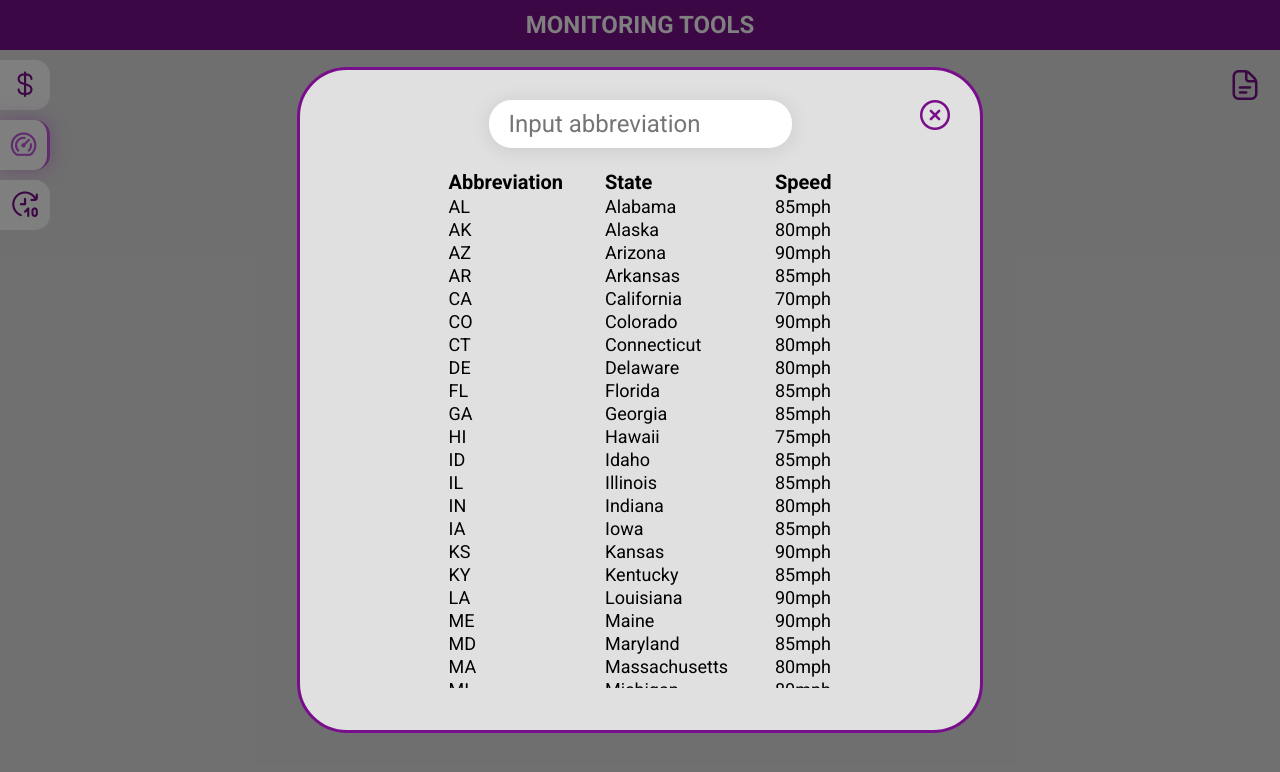
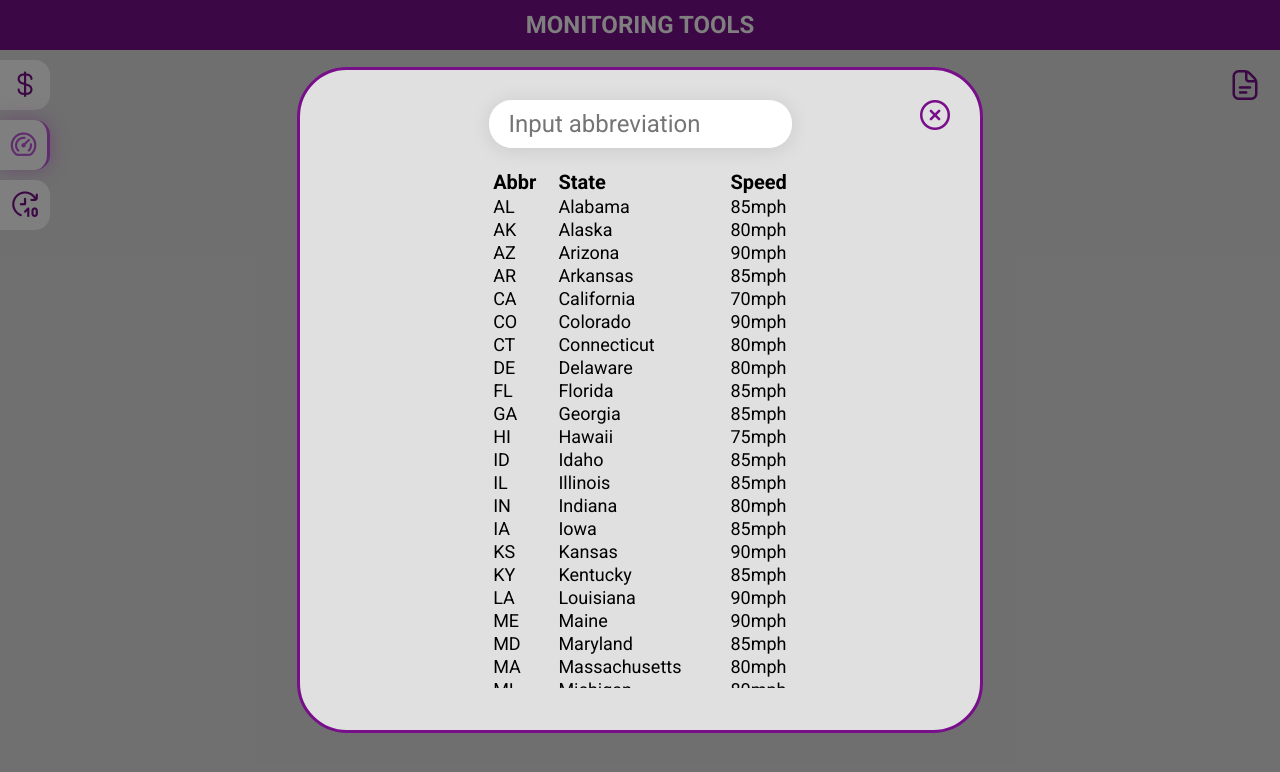
Before and after one commit to invex0811/salary, a Vue app: page /overSpeed in a window 1280 px wide. Both pictures are taken after a click on the icon 1245 px from the left and 89 px from the top of the page. Shown: the top 772 px of the page. Built offline with nearby package versions, Linux system fonts and the light colour scheme.

Commit message:
fix mistakes
1. Fix column in speed list
2. Fix over speed

```diff
--- a/src/views/OverSpeed.vue
+++ b/src/views/OverSpeed.vue
@@ -8,16 +8,16 @@
     <div class="mile">
       <input type="number" id="mile" v-model.number="miles" placeholder="Miles">
     </div>
-    <button @click="calcSpeed" >
+    <button @click="calcSpeed">
       OK
     </button>
     <div class="speed">
-     <span v-if="miles > 0" :class="{'redSpeed' : overSpeed > 95}">{{'Speed: ' +speed}}</span>
+     <span v-if="miles > 0"  :class="{'redSpeed' : overSpeed > 95}">{{ 'Speed: ' + speed }}</span>
     </div>
   </div>
   <div class="speedList">
 
-    <i class="fi-rr-document" @click="showModal" title="Speed list"></i>
+    <i class="fi-rr-document" @click="showModal" title="Speed list" ></i>
   </div>
 
 
@@ -33,14 +33,16 @@ import SpeedList from "@/views/SpeedList";
 export default {
   name: "OverSpeed",
   components: {SpeedList},
-  data: () => ({
+  data() {
+    return{
       timeHours: '',
       timeMinutes: '',
       miles: '',
       totalTime: '',
       overSpeed: '',
       speed: '',
-  }),
+    }
+  },
   methods:{
     calcSpeed() {
       this.totalTime = this.timeHours + (this.timeMinutes / 60)
@@ -49,8 +51,9 @@ export default {
       // console.log('this.miles' + this.speed)
       this.overSpeed = Number(this.speed)
       // console.log('this.overSpeed' + this.overSpeed)
-      return  this.speed = this.speed.toFixed(2) + ' mph'
+      this.speed = this.speed.toFixed(2) + ' mph'
       // console.log( 'this.speed' + this.speed)
+
     },
     showModal(){
       return this.$refs.modal.show = true
--- a/src/views/SpeedList.vue
+++ b/src/views/SpeedList.vue
@@ -10,18 +10,19 @@
         <div class="table-wrapper">
           <table>
             <thead>
-              <th>Abbreviation</th>
-              <th>State</th>
+              <th>Abbr</th>
+              <th class="state">State</th>
               <th>Speed</th>
             </thead>
             <tbody>
               <tr v-for="s in todosByTitle" :key="s.id">
-                <td>{{ s.abbr }}</td>
+                <td class="td-abbr">{{ s.abbr }}</td>
                 <td>{{ s.state }}</td>
                 <td>{{ s.speed }}</td>
               </tr>
             </tbody>
           </table>
+
         </div>
    </div>
   </div>
@@ -123,16 +124,21 @@ export default {
   height: 65%;
   overflow-y:scroll;
 }
+table{
+  padding: 0 10px;
+}
 thead{
   font-size: 20px;
 }
 tbody{
   font-size: 18px;
 }
-
 td,th {
-  padding: 0 20px;
   text-align: left;
+  padding: 0 10px;
+}
+.state{
+  width: 150px;
 }
 .search-input{
   margin: 20px;
```
Also changed, not shown: 19 other files (tests, documents, lock files or other folders). Lines whose indentation alone changed are shown as unchanged.
